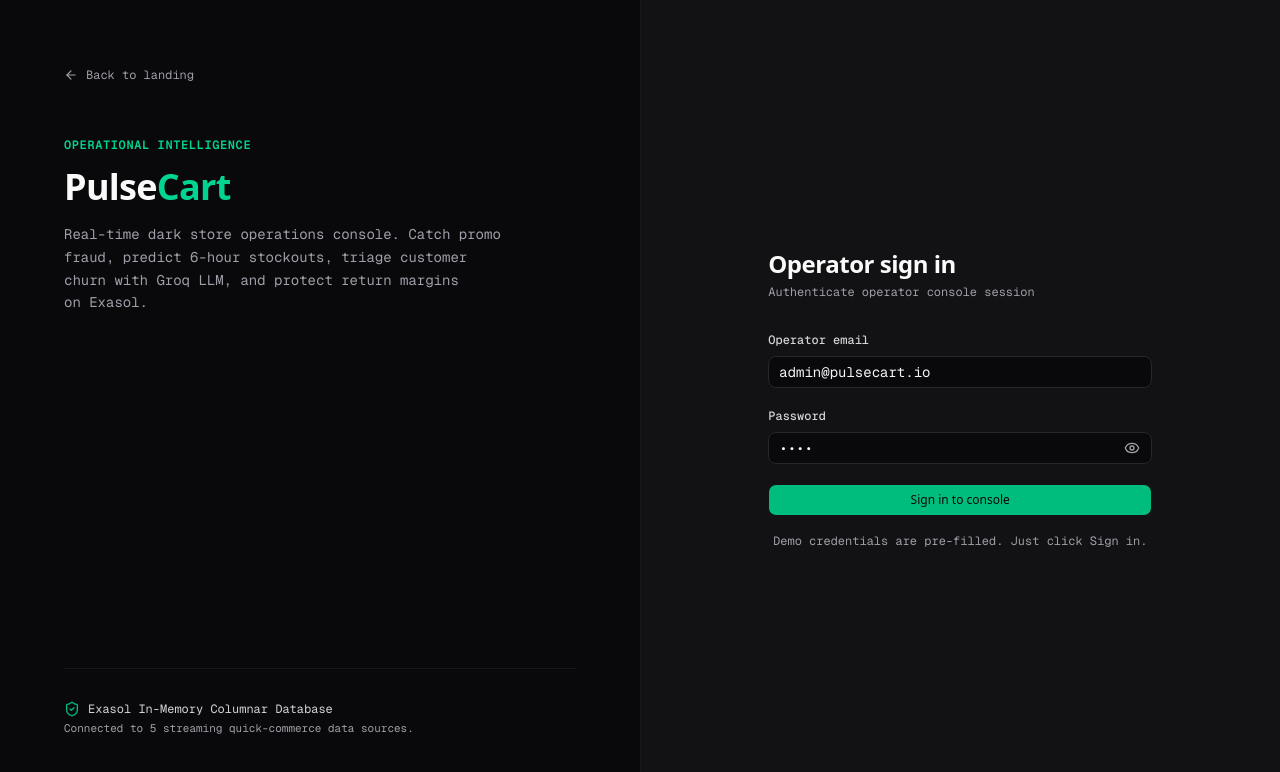
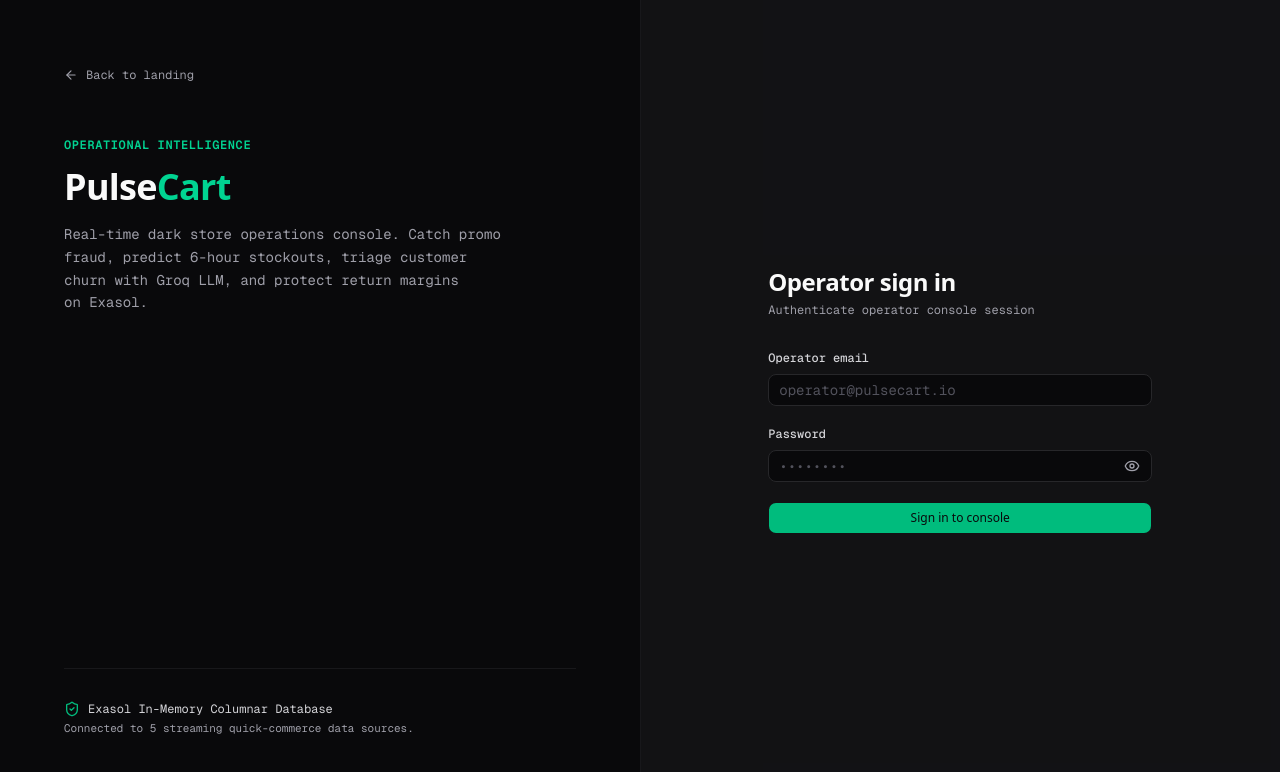
Before and after one commit to Ayush-0108/Exasol, a Next.js app in the folder pulsecart-frontend/: page /login in a window 1280 px wide. Shown: the top 772 px of the page. Built offline with nearby package versions, Linux system fonts and the light colour scheme.

Commit message:
Require explicit sign in on login page, remove auto-redirect, and clear demo credentials

```diff
--- a/pulsecart-frontend/app/login/page.tsx
+++ b/pulsecart-frontend/app/login/page.tsx
@@ -10,20 +10,17 @@
 
 export default function LoginPage() {
   const router = useRouter()
-  const [email, setEmail] = useState("admin@pulsecart.io")
-  const [password, setPassword] = useState("demo")
+  const [email, setEmail] = useState("")
+  const [password, setPassword] = useState("")
   const [showPassword, setShowPassword] = useState(false)
   const [isLoading, setIsLoading] = useState(false)
 
-  // Redirect if already authenticated
+  // Clear any existing session cookie when visiting login page so sign-in is always required
   useEffect(() => {
     if (typeof document !== "undefined") {
-      const match = document.cookie.match(/(^|;)\s*pulsecart_auth=([^;]+)/)
-      if (match && match[2] === "true") {
-        router.replace("/dashboard")
-      }
+      document.cookie = "pulsecart_auth=; path=/; max-age=0; expires=Thu, 01 Jan 1970 00:00:00 GMT"
     }
-  }, [router])
+  }, [])
 
   const handleSubmit = async (e: React.FormEvent) => {
     e.preventDefault()
@@ -119,6 +116,7 @@
                   value={password}
                   onChange={(e) => setPassword(e.target.value)}
                   autoComplete="current-password"
+                  placeholder="••••••••"
                   className="bg-zinc-950 border-zinc-800 text-zinc-100 placeholder:text-zinc-600 focus-visible:ring-emerald-500 font-mono text-xs pr-10"
                 />
                 <button
@@ -151,10 +149,6 @@
               )}
             </Button>
           </form>
-
-          <p className="mt-4 text-xs font-mono text-zinc-400 text-center leading-relaxed">
-            Demo credentials are pre-filled. Just click Sign in.
-          </p>
         </div>
       </div>
     </div>
```
